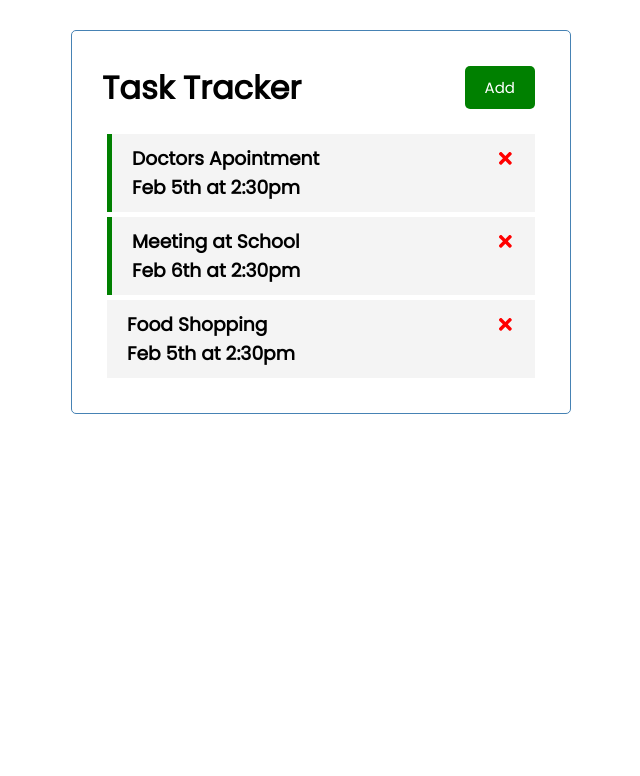
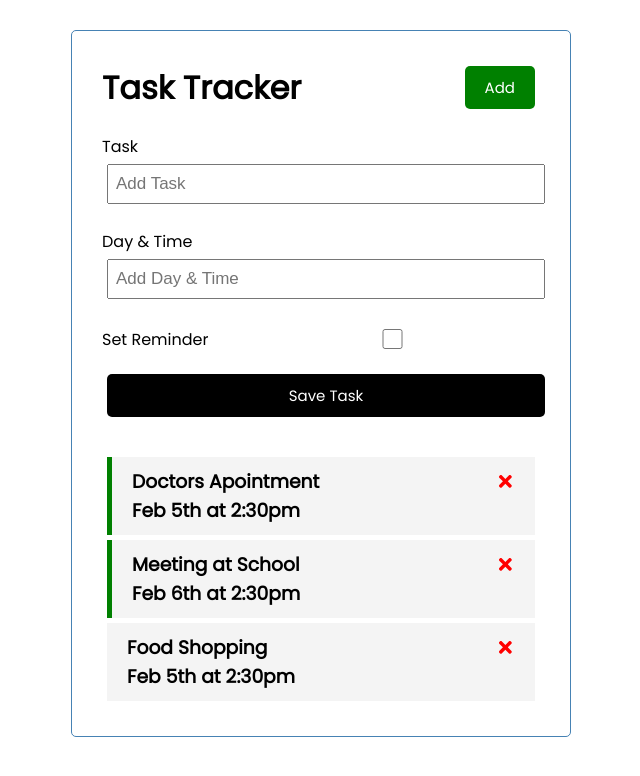
Before and after one commit to maniplek/Task-Tracker-React, a React (Create React App) app: page / in a window 1280 px wide. Shown: the top 776 px of the page, without its empty margins (319-959 px from the left). Built offline with nearby package versions, Linux system fonts and the light colour scheme.

Commit message:
added AddTask component to add task

```diff
--- a/src/App.js
+++ b/src/App.js
@@ -1,6 +1,7 @@
 import { useState } from 'react/cjs/react.development';
 import Header from './components/Header';
 import Tasks from './components/Tasks';
+import AddTask from './components/AddTask';
 import './index.css';
 
 
@@ -28,6 +29,14 @@
     ]
 )
 
+//Add task
+const addTask = (task) =>{
+  const id = Math.floor(Math.random() * 10000) +1
+  const newTask = { id, ...task }
+  setTasks([...Tasks,newTask])
+}
+
+
 //delete Task
 const deleteTask = (id) => {
   setTasks(tasks.filter((task) => task.id !== id))
@@ -35,7 +44,7 @@
 
 //Reminder
 const toggleReminder = (id) => {
-  setTasks(tasks   .map((task) => task.id === id
+  setTasks(tasks.map((task) => task.id === id
   ? { ...task, reminder:
   !task.reminder } : task
   )
@@ -45,6 +54,7 @@
   return (
     <div className="container">
       <Header />
+      <AddTask onAdd={addTask} />
       {tasks.length > 0 ? <Tasks tasks={tasks}
       onDelete={deleteTask}
       onToggle={toggleReminder} /> : (
--- /dev/null
+++ b/src/components/AddTask.js
@@ -0,0 +1,53 @@
+import { useState } from "react";
+
+const AddTask = ({ onAdd }) => {
+  const [text, setText] = useState("");
+  const [day, setDay] = useState("");
+  const [reminder, setReminder] = useState(false);
+
+  const onSubmit = (e) =>{
+      e.preventDefault()
+
+      if(!text){
+          alert('Please add a task')
+          return
+      }
+      onAdd({text, day, reminder})
+
+      setText('')
+      setDay('')
+      setReminder(false)
+  }
+
+  return (
+    <form className="add-form" onSubmit={onSubmit}>
+      <div className="form-control">
+        <label>Task</label>
+        <input
+          type="text"
+          placeholder="Add Task"
+          value={text}
+          onChange={(e) => setText(e.target.value)}
+        />
+      </div>
+      <div className="form-control">
+        <label>Day & Time</label>
+        <input type="text"
+        placeholder="Add Day & Time"
+        value={day}
+        onChange={(e) => setDay(e.target.value)} />
+      </div>
+      <div className="form-control form-control-check">
+        <label>Set Reminder</label>
+        <input type="checkbox"
+        checked={reminder}
+         value={reminder}
+         onChange={(e) => setReminder(e.currentTarget.checked)} />
+      </div>
+
+      <input type="submit" value="Save Task" className="btn btn-block" />
+    </form>
+  );
+};
+
+export default AddTask;
```
